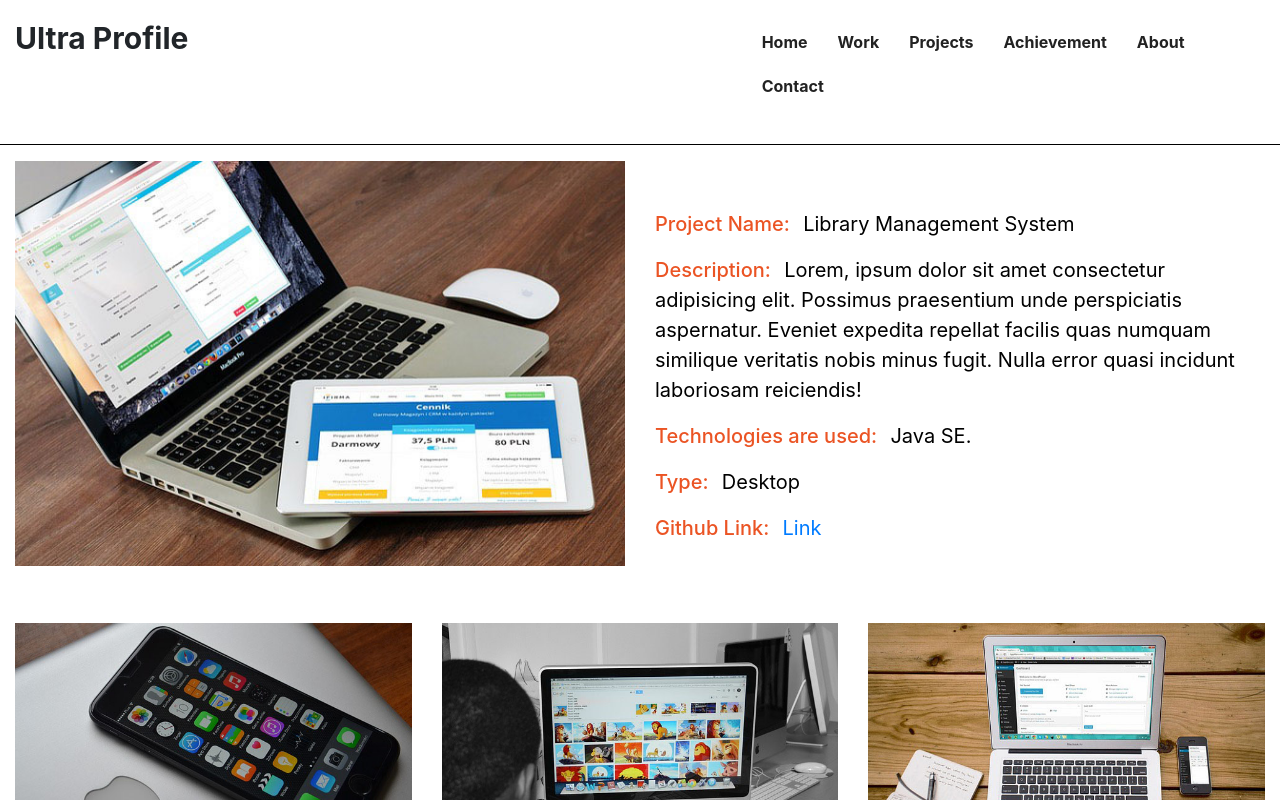
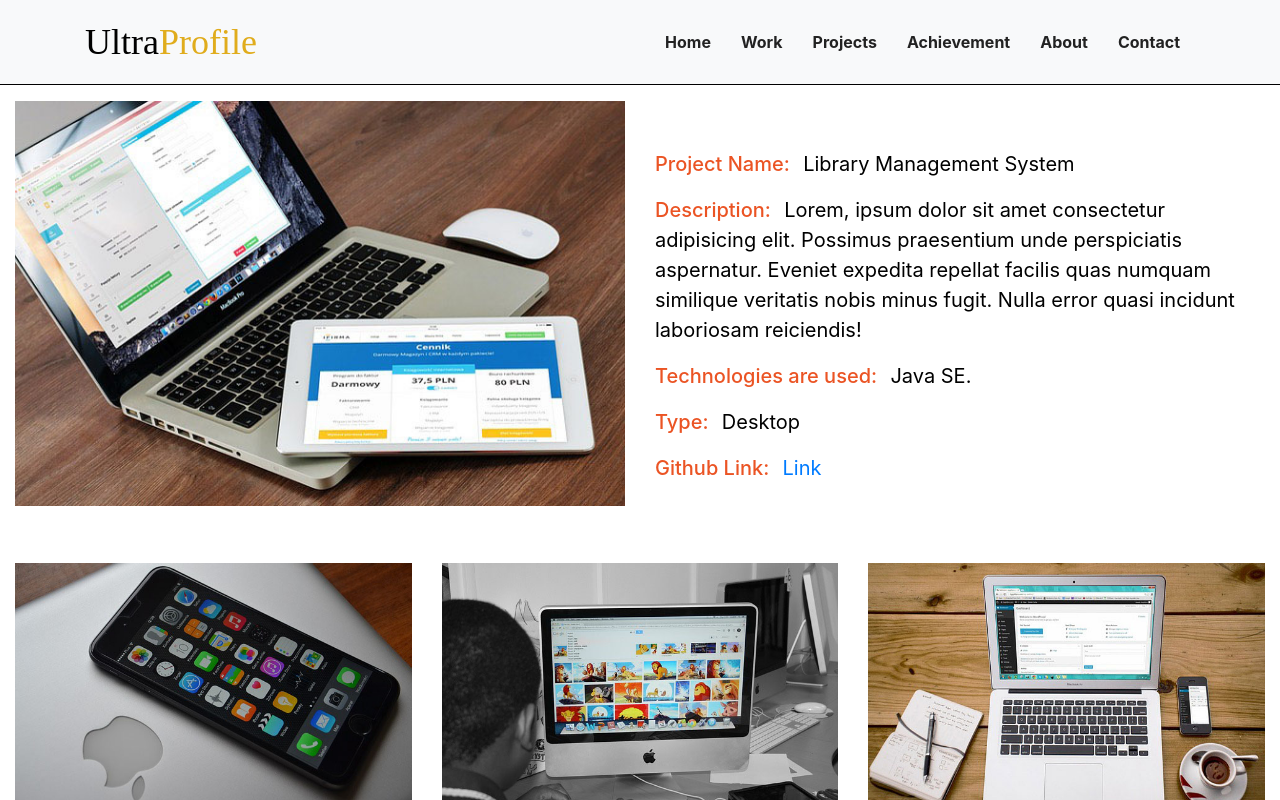
Before and after one commit to YoussefRashad/Ultra-Profile, a React (Create React App) app: page /projects/1 in a window 1280 px wide. Shown: the top 800 px of the page. Built offline with nearby package versions, Linux system fonts and the light colour scheme.

Commit message:
edit navbar and some functionalities

```diff
--- a/package.json
+++ b/package.json
@@ -10,6 +10,9 @@
     "bootstrap": "^4.5.0",
     "node-sass": "^4.14.1",
     "prop-types": "^15.7.2",
+    "font-awesome": "^4.7.0",
+    "jquery": "^3.5.1",
+    "popper.js": "^1.16.1",
     "react": "^16.13.1",
     "react-dom": "^16.13.1",
     "react-icons": "^3.10.0",
--- a/src/Pages/About/style.css
+++ b/src/Pages/About/style.css
@@ -294,3 +294,12 @@ body {
 .link{
     text-decoration: none;
 }
+
+@media(max-width: 575px){
+    .header .he-right{
+        width: 100%
+    }
+    .name{
+        font-size: 35px;
+    }
+}
--- a/src/Pages/Contact/Alert.js
+++ b/src/Pages/Contact/Alert.js
@@ -4,7 +4,7 @@ import React from 'react'
 export default function Alert({ name }) {
     return (
         <div className="alert alert-success text-center">
-            Hello {name}, your message send successfully !
+            Hello {name}, your message send successfully ! (Note.. this form is only for testing, using my social network).
         </div>
     )
 }
--- a/src/Pages/Contact/index.js
+++ b/src/Pages/Contact/index.js
@@ -10,7 +10,6 @@ const Contact = () => {
 
     const handleSubmit = (e)=>{
         e.preventDefault()
-        console.log( name, email, subject, body );
 
         setAlert({ show: true, name })
         setTimeout(() => {
--- a/src/components/Navbar/Index.js
+++ b/src/components/Navbar/Index.js
@@ -1,26 +1,28 @@
-import React from 'react';
-import {NavbarSection, Logo, LogoText, UlList, } from './style.js';
-import NavLinks from './NavLinks'
+import React from 'react'
+import NavLink from './navLinks'
+import { NavbarSection  } from './style.js';
 
-const Navbar = () => {
+function nav() {
     return (
-        <NavbarSection>
-            <div className="container-fluid">
-                <div className="row">
+        <NavbarSection className="navbar navbar-expand-lg navbar-light bg-light">
+            <div className="container">
+                <h3>Ultra<span>Profile</span></h3>
+                <button className="navbar-toggler" type="button" data-toggle="collapse" data-target="#navbarSupportedContent" aria-controls="navbarSupportedContent" aria-expanded="false" aria-label="Toggle navigation">
+                    <span className="navbar-toggler-icon"></span>
+                </button>
 
-                    <Logo className="col-xl-7 col-lg-4 col-md-3 col-12 col-sm-12">
-                        <LogoText>Ultra Profile</LogoText>
-                    </Logo>
+                <div className="collapse navbar-collapse" id="navbarSupportedContent">
+                    <ul className="navbar-nav ml-auto">
+                        <NavLink />
+                    </ul>
 
-                    <UlList className="col-xl-5 col-lg-8 col-md-9 col-12 col-sm-12">
-                        <NavLinks />
-                    </UlList>
                 </div>
-
-
             </div>
         </NavbarSection>
-    );
-};
+    )
+}
 
-export default Navbar;
+export default nav
+/*
+
+*/
--- a/src/components/Navbar/NavLinks.js
+++ b/src/components/Navbar/NavLinks.js
@@ -1,40 +1,38 @@
+import React from 'react'
+import { Link } from 'react-router-dom'
 
-import React from 'react';
-import { Link } from 'react-router-dom'
-import { ListItem } from './style'
-
-const NavLinks = () => {
-
+function navLink() {
     return (
-        <nav className="row">
-                <ListItem className="list-item">
+        <>
+            <li className="nav-item">
                 <Link
                     to="/"
                     className="list-Link"
-                    >Home</Link>
-                </ListItem>
+                >Home <span className="sr-only">(current)</span></Link>
+            </li>
 
-                <ListItem className="list-item">
+            <li className="nav-item">
                 <Link to="/work" className="list-Link">Work</Link>
-                </ListItem>
+            </li>
 
-                <ListItem className="list-item">
+            <li className="nav-item">
                 <Link to="/projects" className="list-Link">Projects</Link>
-                </ListItem>
+            </li>
 
-                <ListItem className="list-item">
+            <li className="nav-item">
                 <Link to="/achievement" className="list-Link">Achievement</Link>
-                </ListItem>
+            </li>
 
-                <ListItem className="list-item">
+            <li className="nav-item">
                 <Link to="/about" className="list-Link">About</Link>
-                </ListItem>
+            </li>
 
-                <ListItem className="list-item">
+            <li className="nav-item">
                 <Link to="/contact" className="list-Link">Contact</Link>
-                </ListItem>
-        </nav>
-    );
+            </li>
+
+        </>
+    )
 }
 
-export default NavLinks;
+export default navLink
--- a/src/components/Navbar/style.js
+++ b/src/components/Navbar/style.js
@@ -7,49 +7,3 @@ export const NavbarSection = Styled.div`
     position: relative;
     border-bottom: 1px solid #000
 `
-
-export const Logo = Styled.div`
-    /*width: 50%;
-    float: left;
-     @media(max-width : 991px) {
-            width: 100%;
-            float: none;
-    } */
-`
-
-export const LogoText = Styled.h2`
-    font-size: 30px;
-    font-weight: bold
-`
-
-export const UlList = Styled.ul`
-    /*width: 50%;
-    float: left;
-    list-style: none;
-     @media(max-width : 991px) {
-        width: 100%;
-        float: none;
-        margin-top: 20px;
-        display: none
-} */
-`
-
-export const ListItem = Styled.li`
-    display: inline-block;
-    /* @media(max-width : 991px) {
-        display: block;
-        text-align: center;
-} */
-`
-
-// export const Anchor = Styled.a`
-//     display: block;
-//     color: #222;
-//     text-decoration: none;
-//     padding: 10px 15px;
-//     font-weight: bold;
-//     &:hover{
-//         color: #eb5424;
-//         text-decoration: none;
-//     }
-// `
--- a/src/index.css
+++ b/src/index.css
@@ -57,3 +57,12 @@ body {
     font-weight: normal;
   }
 }
+
+.navbar h3 {
+  color: #000;
+  font: normal 36px 'Cookie', cursive;
+  margin: 0;
+}
+.navbar h3 span {
+  color: #e0ac1c;
+}
```
Lines whose indentation alone changed are shown as unchanged.
